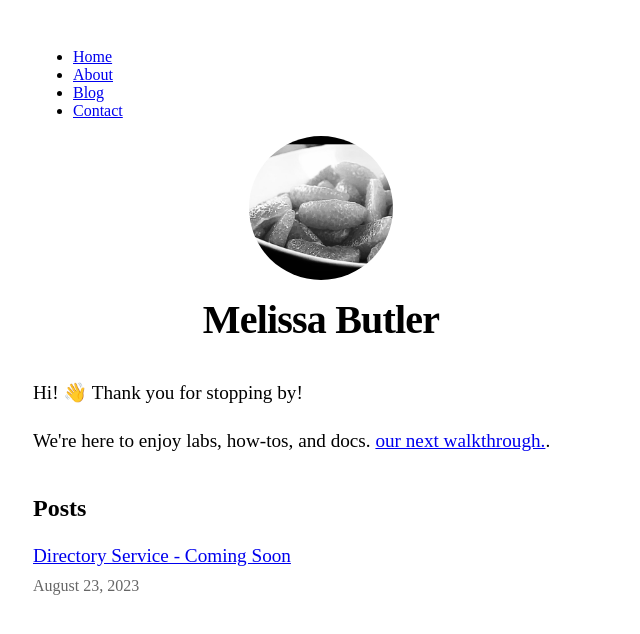
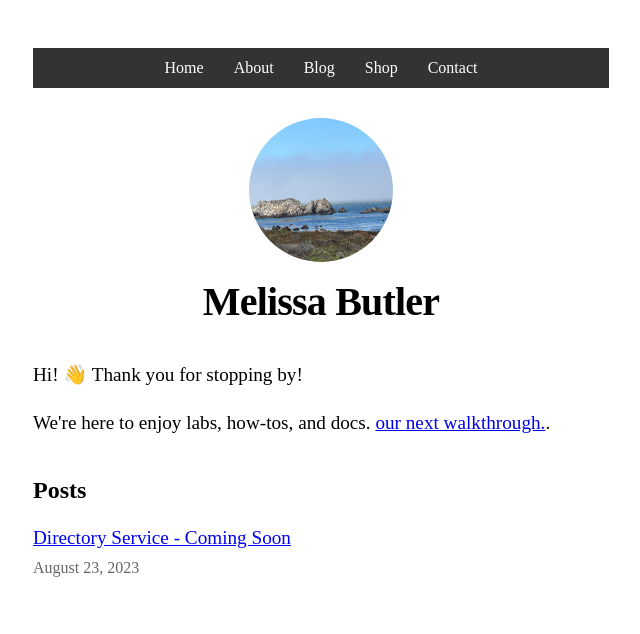
Before and after one commit to Pearlien-Batz/nextjs-blog, a Next.js app: page / in a window 1280 px wide. Shown: the top 634 px of the page, without its empty margins (319-959 px from the left). Built offline with nearby package versions, Linux system fonts and the light colour scheme.

Commit message:
modified:   components/Navbar.js 	new file:   components/Navbar.module.css 	modified:   public/images/profile.jpg

```diff
--- a/components/Navbar.js
+++ b/components/Navbar.js
@@ -1,18 +1,20 @@
 import Link from "next/link";
+import styles from "./Navbar.module.css"; // Import your CSS module
 
 const links = [
   { href: "/", label: "Home" },
-  { href: "/about", label: "About" },
-  { href: "/blog", label: "Blog" },
-  { href: "/contact", label: "Contact" },
+  { href: "/", label: "About" },
+  { href: "/", label: "Blog" },
+  { href: "/", label: "Shop" },
+  { href: "/", label: "Contact" },
 ];
 
 export default function Navbar() {
   return (
-    <nav>
-      <ul>
+    <nav className={styles.navbar}> {/* Apply the CSS class for styling */}
+      <ul className={styles.navList}> {/* Apply the CSS class for styling */}
         {links.map((link) => (
-          <li key={link.href}>
+          <li key={link.href} className={styles.navItem}> {/* Apply the CSS class for styling */}
             <Link href={link.href}>
               {link.label}
             </Link>
--- /dev/null
+++ b/components/Navbar.module.css
@@ -0,0 +1,25 @@
+/* Navbar.module.css */
+.navbar {
+  background-color: #333;
+  height: 40px; /* Set the desired height for the navbar */
+  display: flex;
+  justify-content: center; /* Horizontally center the content */
+  margin-bottom: 30px;
+}
+
+.navList {
+  list-style: none;
+  padding: 0;
+  display: flex;
+  align-items: center; /* Vertically center the items within the navbar */
+}
+
+.navItem {
+  margin: 0 15px; /* Add horizontal margin for spacing between items */
+}
+
+/* Style the links */
+.navItem a {
+  text-decoration: none;
+  color: white;
+}
```
Also changed, not shown: public/images/profile.jpg.
